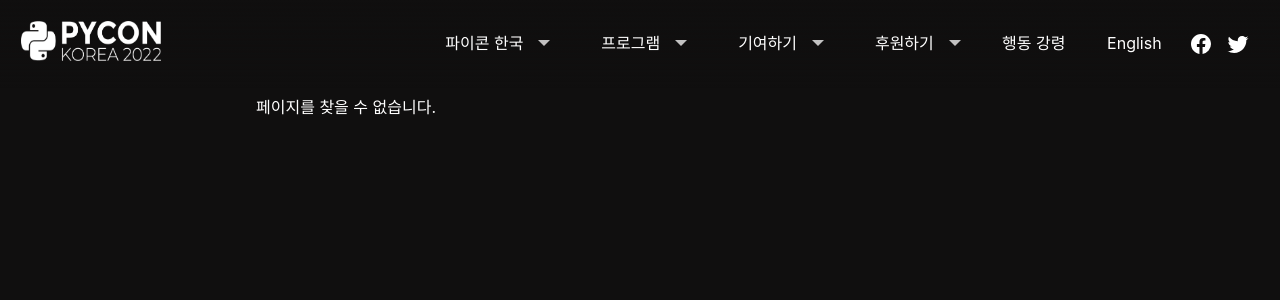
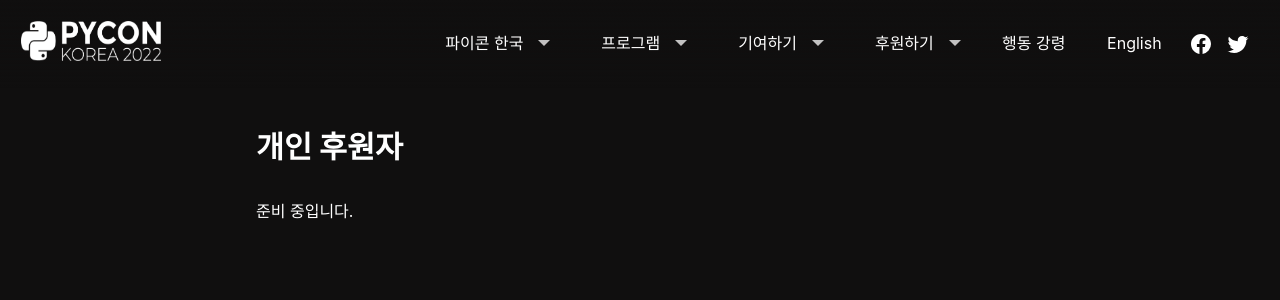
Before and after one commit to pythonkr/pyconkr-web-2022, a Next.js app in the folder frontend/: page /sponsor/patrons in a window 1280 px wide. Before the commit this address had no page. Shown: the top 300 px of the page. Built offline with nearby package versions, Linux system fonts and the light colour scheme; a web font is replaced by a local one.

Commit message:
개인 후원자 목록 라우트 생성

```diff
--- a/frontend/data/enums/PageName.ts
+++ b/frontend/data/enums/PageName.ts
@@ -12,6 +12,7 @@
     CfpGuide = 'CfpGuide',
     Sponsor = 'Sponsor',
     SponsorList = 'SponsorList',
+    SponsorPatrons = 'SponsorPatrons',
     SponsorProspectus = 'SponsorProspectus',
     SponsorJoin = 'SponsorJoin',
     SponsorBenefit = 'SponsorBenefit',
--- a/frontend/locales/en/pageTitle.ts
+++ b/frontend/locales/en/pageTitle.ts
@@ -14,6 +14,7 @@
     [PageName.CfpGuide]: 'How to Submit a Proposal',
     [PageName.Sponsor]: 'Sponsor',
     [PageName.SponsorList]: 'Sponsors',
+    [PageName.SponsorPatrons]: 'Patrons',
     [PageName.SponsorProspectus]: 'Prospectus',
     [PageName.SponsorJoin]: 'Join as Sponsor',
     [PageName.SponsorBenefit]: 'Benefit',
--- a/frontend/locales/ko/pageTitle.ts
+++ b/frontend/locales/ko/pageTitle.ts
@@ -14,6 +14,7 @@
     [PageName.CfpGuide]: '발표안 작성 가이드',
     [PageName.Sponsor]: '후원하기',
     [PageName.SponsorList]: '후원사',
+    [PageName.SponsorPatrons]: '개인 후원자',
     [PageName.SponsorProspectus]: '후원사 안내',
     [PageName.SponsorJoin]: '후원사로 참여하기',
     [PageName.SponsorBenefit]: '후원사 혜택 설명',
--- /dev/null
+++ b/frontend/pages/sponsor/patrons.tsx
@@ -0,0 +1,27 @@
+import React from 'react'
+import type { NextPage, GetServerSideProps } from 'next'
+import { useTranslation } from 'react-i18next'
+import { PageName } from '../../data/enums/PageName'
+import PageTitle from '../../components/core/PageTitle'
+import { PageProps } from '../../interfaces/PageProps'
+
+const Patrons: NextPage = (props: PageProps) => {
+    const { t } = useTranslation()
+
+    return (
+        <div>
+            <PageTitle title={props.pageName} />
+            {t('label:preparing')}
+        </div>
+    )
+}
+
+export const getServerSideProps: GetServerSideProps = async () => {
+    return {
+        props: {
+            title: PageName.SponsorPatrons
+        }
+    }
+}
+
+export default Patrons
--- a/frontend/routes/routes.ts
+++ b/frontend/routes/routes.ts
@@ -62,6 +62,10 @@
                 name: PageName.SponsorList
             },
             {
+                path: '/sponsor/patron',
+                name: PageName.SponsorPatrons
+            },
+            {
                 path: '/sponsor/prospectus',
                 name: PageName.SponsorProspectus
             },
```
